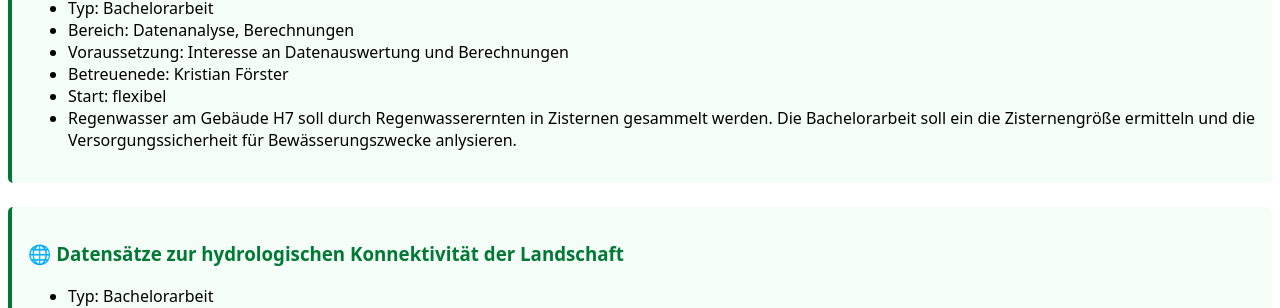
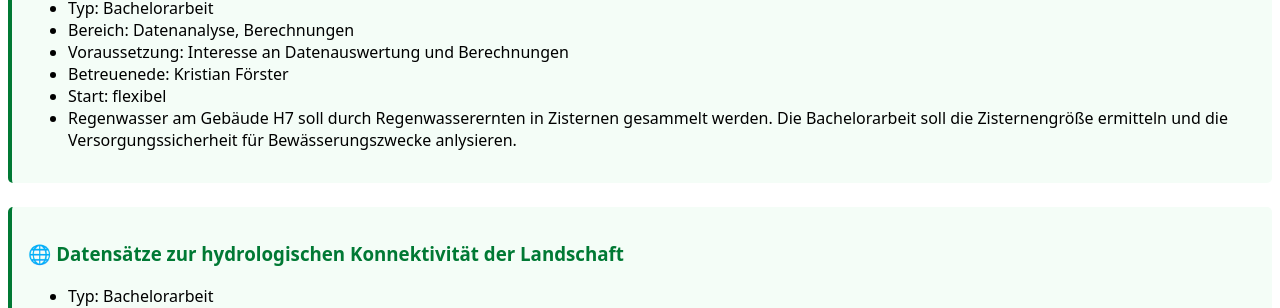
Before and after one commit to kristianfoerster/hswt-cch, a Jekyll site: the page built from index.md, in a window 1280 px wide and 900 px high, scrolled down 577 px. Shown: the part 153-461 px from the top of the window. Built offline with Jekyll 4.4.1, drawn with Linux system fonts in a browser that asks for light colours; our own code applies the rules of GitHub Pages for plain Markdown files.

Commit message:
Update index.md

```diff
--- a/index.md
+++ b/index.md
@@ -40,7 +40,7 @@
 * Voraussetzung: Interesse an Datenauswertung und Berechnungen
 * Betreuenede: Kristian Förster
 * Start: flexibel
-* Regenwasser am Gebäude H7 soll durch Regenwasserernten in Zisternen gesammelt werden. Die Bachelorarbeit soll ein die Zisternengröße ermitteln und die Versorgungssicherheit für Bewässerungszwecke anlysieren.
+* Regenwasser am Gebäude H7 soll durch Regenwasserernten in Zisternen gesammelt werden. Die Bachelorarbeit soll die Zisternengröße ermitteln und die Versorgungssicherheit für Bewässerungszwecke anlysieren.
 
 </div>
 
```
